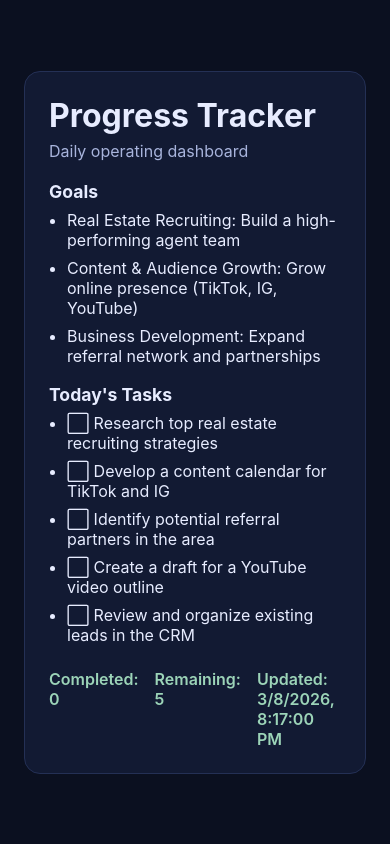
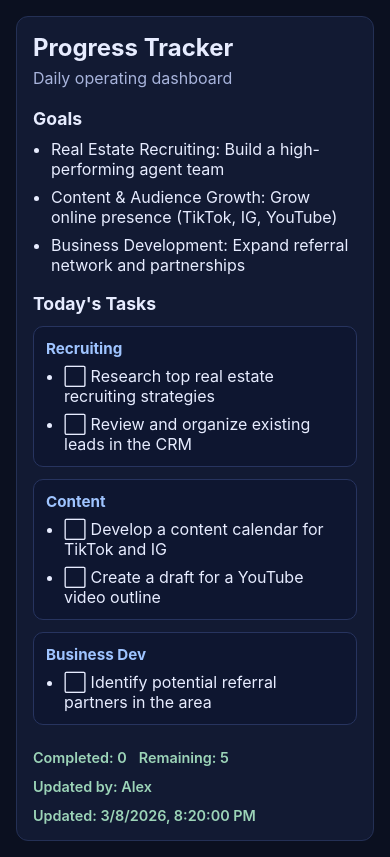
Before and after one commit to Realzen502/progress-tracker, a Next.js app: page / in a window 390 px wide. Built offline with nearby package versions, Linux system fonts and the light colour scheme.

Commit message:
Improve dashboard UX: grouped tasks, mobile polish, updated-by metadata

```diff
--- a/app/page.module.css
+++ b/app/page.module.css
@@ -5,15 +5,15 @@
   background: #0b1020;
   color: #e7ecff;
   font-family: Inter, system-ui, -apple-system, Segoe UI, Roboto, sans-serif;
-  padding: 24px;
+  padding: 16px;
 }
 
 .card {
-  width: min(880px, 100%);
+  width: min(900px, 100%);
   background: #121a33;
   border: 1px solid #243055;
   border-radius: 16px;
-  padding: 24px;
+  padding: 22px;
 }
 
 .card h1 {
@@ -31,11 +31,26 @@
 }
 
 .section h2 {
-  margin: 0 0 8px;
+  margin: 0 0 10px;
   font-size: 1.1rem;
 }
 
-.section ul {
+.group {
+  margin: 12px 0;
+  padding: 12px;
+  background: #0e1630;
+  border: 1px solid #27345f;
+  border-radius: 10px;
+}
+
+.group h3 {
+  margin: 0 0 8px;
+  font-size: 0.95rem;
+  color: #9fc4ff;
+}
+
+.section ul,
+.group ul {
   margin: 0;
   padding-left: 18px;
   display: grid;
@@ -45,7 +60,24 @@
 .footer {
   margin-top: 24px;
   display: flex;
-  gap: 16px;
+  flex-wrap: wrap;
+  gap: 12px;
   color: #9cd4b8;
   font-weight: 600;
+  font-size: 0.95rem;
 }
+
+@media (max-width: 640px) {
+  .card {
+    padding: 16px;
+    border-radius: 12px;
+  }
+
+  .card h1 {
+    font-size: 1.5rem;
+  }
+
+  .footer {
+    font-size: 0.9rem;
+  }
+}
--- a/app/page.tsx
+++ b/app/page.tsx
@@ -4,11 +4,18 @@ import styles from "./page.module.css";
 
 export const dynamic = "force-dynamic";
 
+type Task = {
+  title: string;
+  done: boolean;
+  category?: string;
+};
+
 type ProgressData = {
   title: string;
   subtitle: string;
+  updatedBy?: string;
   goals: string[];
-  tasks: { title: string; done: boolean }[];
+  tasks: Task[];
   updatedAt?: string;
 };
 
@@ -18,10 +25,20 @@ async function loadProgress(): Promise<ProgressData> {
   return JSON.parse(raw) as ProgressData;
 }
 
+function groupTasks(tasks: Task[]) {
+  const grouped = new Map<string, Task[]>();
+  for (const task of tasks) {
+    const key = task.category?.trim() || "General";
+    grouped.set(key, [...(grouped.get(key) || []), task]);
+  }
+  return grouped;
+}
+
 export default async function Home() {
   const data = await loadProgress();
   const completed = data.tasks.filter((t) => t.done).length;
   const total = data.tasks.length;
+  const groupedTasks = groupTasks(data.tasks);
 
   return (
     <main className={styles.page}>
@@ -40,18 +57,24 @@ export default async function Home() {
 
         <div className={styles.section}>
           <h2>Today&apos;s Tasks</h2>
-          <ul>
-            {data.tasks.map((task) => (
-              <li key={task.title}>
-                <span>{task.done ? "✅" : "⬜"}</span> {task.title}
-              </li>
-            ))}
-          </ul>
+          {[...groupedTasks.entries()].map(([category, tasks]) => (
+            <div key={category} className={styles.group}>
+              <h3>{category}</h3>
+              <ul>
+                {tasks.map((task) => (
+                  <li key={`${category}-${task.title}`}>
+                    <span>{task.done ? "✅" : "⬜"}</span> {task.title}
+                  </li>
+                ))}
+              </ul>
+            </div>
+          ))}
         </div>
 
         <div className={styles.footer}>
           <span>Completed: {completed}</span>
           <span>Remaining: {total - completed}</span>
+          {data.updatedBy ? <span>Updated by: {data.updatedBy}</span> : null}
           {data.updatedAt ? (
             <span>Updated: {new Date(data.updatedAt).toLocaleString("en-US")}</span>
           ) : null}
--- a/data/progress.json
+++ b/data/progress.json
@@ -1,17 +1,18 @@
 {
   "title": "Progress Tracker",
   "subtitle": "Daily operating dashboard",
+  "updatedBy": "Alex",
   "goals": [
     "Real Estate Recruiting: Build a high-performing agent team",
     "Content & Audience Growth: Grow online presence (TikTok, IG, YouTube)",
     "Business Development: Expand referral network and partnerships"
   ],
   "tasks": [
-    { "title": "Research top real estate recruiting strategies", "done": false },
-    { "title": "Develop a content calendar for TikTok and IG", "done": false },
-    { "title": "Identify potential referral partners in the area", "done": false },
-    { "title": "Create a draft for a YouTube video outline", "done": false },
-    { "title": "Review and organize existing leads in the CRM", "done": false }
+    { "title": "Research top real estate recruiting strategies", "done": false, "category": "Recruiting" },
+    { "title": "Develop a content calendar for TikTok and IG", "done": false, "category": "Content" },
+    { "title": "Identify potential referral partners in the area", "done": false, "category": "Business Dev" },
+    { "title": "Create a draft for a YouTube video outline", "done": false, "category": "Content" },
+    { "title": "Review and organize existing leads in the CRM", "done": false, "category": "Recruiting" }
   ],
-  "updatedAt": "2026-03-08T20:17:00Z"
+  "updatedAt": "2026-03-08T20:20:00Z"
 }
```
